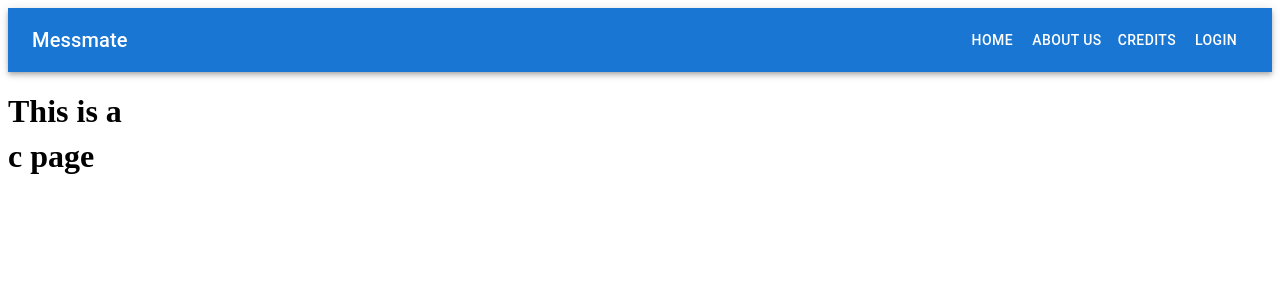
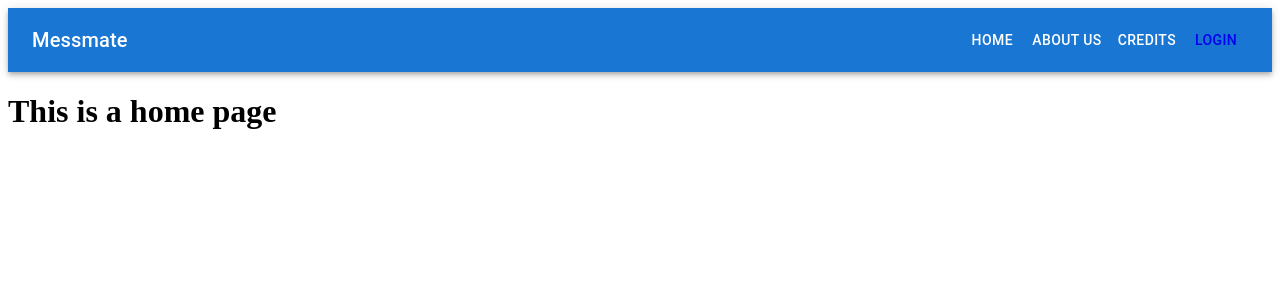
Before and after one commit to rishikrc3/roomateFinder, a React (Create React App) app in the folder client/: page / in a window 1280 px wide. Shown: the top 300 px of the page. Built offline with nearby package versions, Linux system fonts and the light colour scheme.

Commit message:
login_link

```diff
--- a/client/src/pages/Body.jsx
+++ b/client/src/pages/Body.jsx
@@ -3,8 +3,7 @@ const Body=()=>{
 
     return(
         <>
-        <h1>This is a <body>
-                    </body>c page</h1>
+        <h1>This is a home page </h1>
         </>
     )
 }
--- a/client/src/pages/Navbar.jsx
+++ b/client/src/pages/Navbar.jsx
@@ -12,8 +12,8 @@ const Navbar = () => {
         <Button color="inherit">Home</Button>
         <Button color="inherit">About us</Button>
         <Button color="inherit">Credits</Button>
-        <Link></Link>
-        <Button color="inherit">Login</Button>
+        <Link to ="/login"><Button color="inherit">Login</Button></Link>
+
       </Toolbar>
     </AppBar>
   );
```
